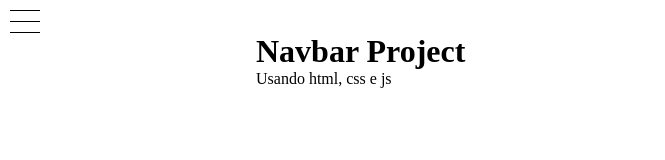
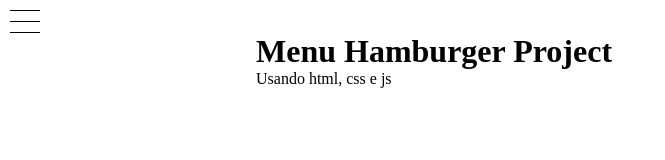
Before and after one commit to Leonardordgm/menu-hamburguer, a plain HTML site: page index.html in a window 1280 px wide. Shown: the whole page, without its empty margins (0-665 px from the left). Drawn offline with Linux system fonts and the light colour scheme.

Commit message:
Update index.html

```diff
--- a/index.html
+++ b/index.html
@@ -4,7 +4,7 @@
     <meta charset="UTF-8">
     <meta name="viewport" content="width=device-width, initial-scale=1.0">
     <link rel="stylesheet" href="styles.css">
-    <title>Sidebar</title>
+    <title>Menu Hamburger</title>
 </head>
 <body>
     <div class="button" onclick="toggleNav()">
@@ -20,7 +20,7 @@
         </ul>
     </nav>
 
-    <h1>Navbar Project</h1>
+    <h1>Menu Hamburger Project</h1>
     <p>Usando html, css e js</p>
 
 <script src="script.js"></script>
```
